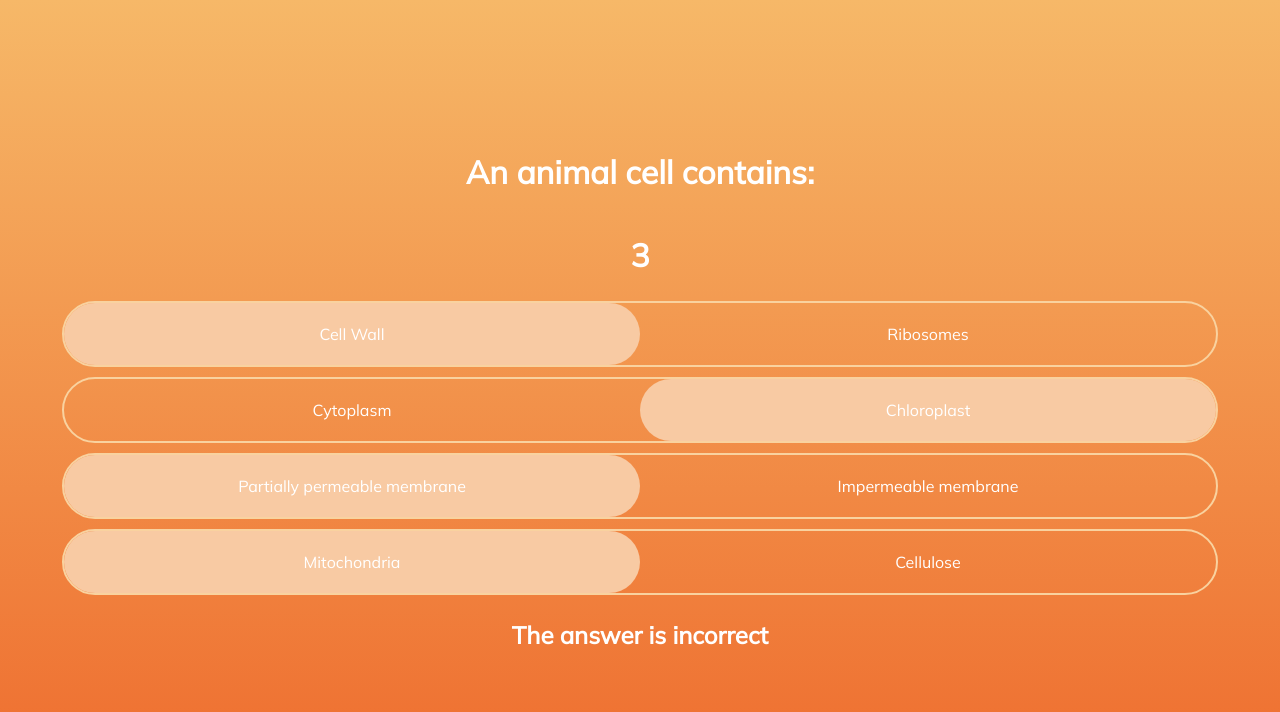
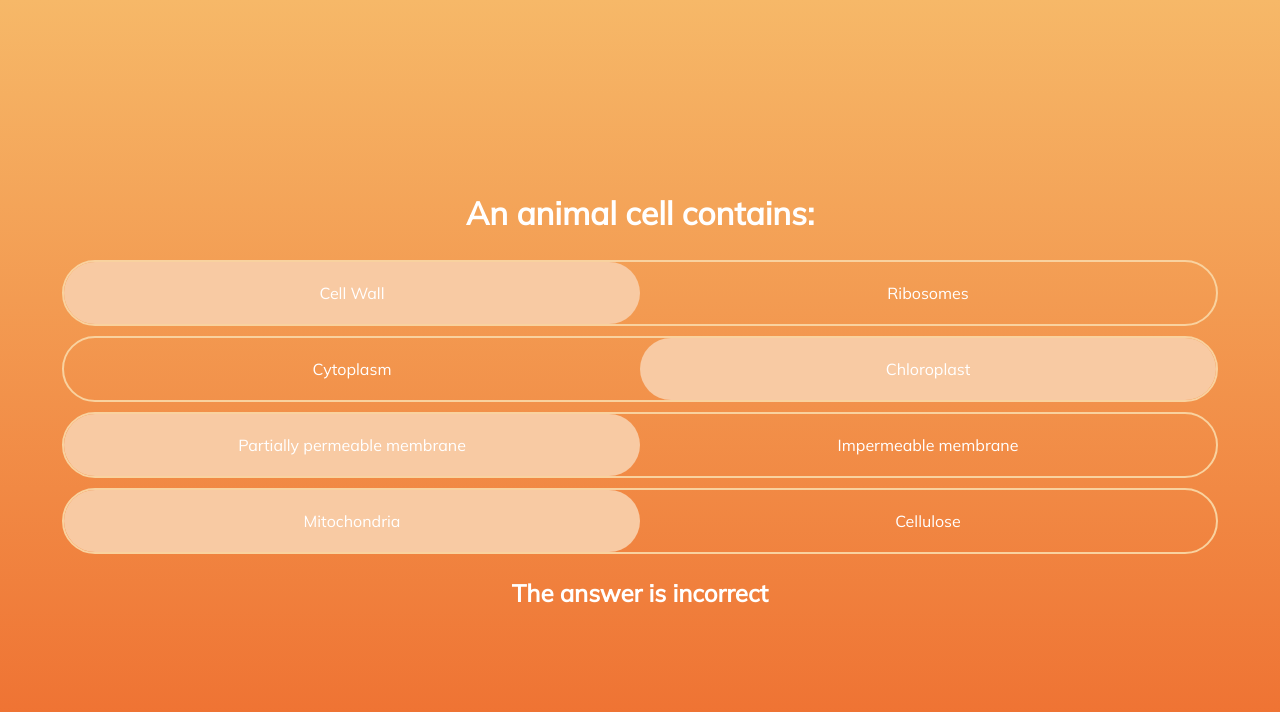
Before and after one commit to MCompton96/toggles, a React (Create React App) app: page / in a window 1280 px wide. Shown: the top 712 px of the page. Built offline with nearby package versions, Linux system fonts and the light colour scheme.

Commit message:
Updated background change

```diff
--- a/src/Components/Toggles/Toggles.module.css
+++ b/src/Components/Toggles/Toggles.module.css
@@ -1,11 +1,22 @@
 .container {
-    background: linear-gradient(180deg, #F6B868 0%, #EE6B2D 100%);
     flex-direction: column;
     height: 100%;
     width: 100%;
     display: inherit;
     align-items: inherit;
     justify-content: center;
+}
+
+.one {
+    background: linear-gradient(180deg, #F1B496 0%, #EA806A 100%);
+}
+
+.two {
+    background: linear-gradient(180deg, #F6B868 0%, #EE6B2D 100%);
+}
+
+.three {
+    background: linear-gradient(180deg, #76E0C2 0%, #59CADA 100%);
 }
 
 .text {
--- a/src/Components/Toggles/Toggles.tsx
+++ b/src/Components/Toggles/Toggles.tsx
@@ -18,26 +18,37 @@ const Toggles: React.FC<TogglesProps> = props => {
     const [correct, setCorrect]= useState<number>(calculateCorrectAnswers(props.toggles));
 
     const handleChange = (id: string, option: IToggleOption): void => {
-        let toggle = toggles.find(x => x.id === id);
-        toggle = {
-            ...toggle,
-            options: toggle!.options.map(x => {
-                return x.name === option.name ?
-                {...x, selected: true } : {...x, selected: false};
-            })
-        };
-        const updatedToggles = [...toggles.filter(x => x.id !== id), toggle].sort();
+        const updatedToggles = toggles.map(toggle => {
+            return toggle.id === id ?
+            {
+                ...toggle,
+                options: toggle!.options.map(x => {
+                    return x.name === option.name ?
+                    {...x, selected: true } : {...x, selected: false};
+                })
+            } : toggle
+        });
         setToggles(updatedToggles);
         setCorrect(calculateCorrectAnswers(updatedToggles));
     }
 
+    const calcBackground = (): string => {
+        const correctPct = (correct / toggles.length) * 100;
+        if (correctPct <= 50) {
+            return styles.one;
+        } else if (correctPct <= 75) {
+            return styles.two
+        } else {
+            return styles.three
+        }
+    }
+
     return (
-            <div className={styles.container}>
+            <div className={`${styles.container} ${calcBackground()}`}>
                 <h1 className={styles.text}>An animal cell contains:</h1>
-                <h1 className={styles.text}>{correct}</h1>
                 {toggles.map((toggle, i) => (
                     <Toggle
-                        key={toggle.id}
+                        key={i}
                         toggle={toggle}
                         handleChange={handleChange}
                     />
```
